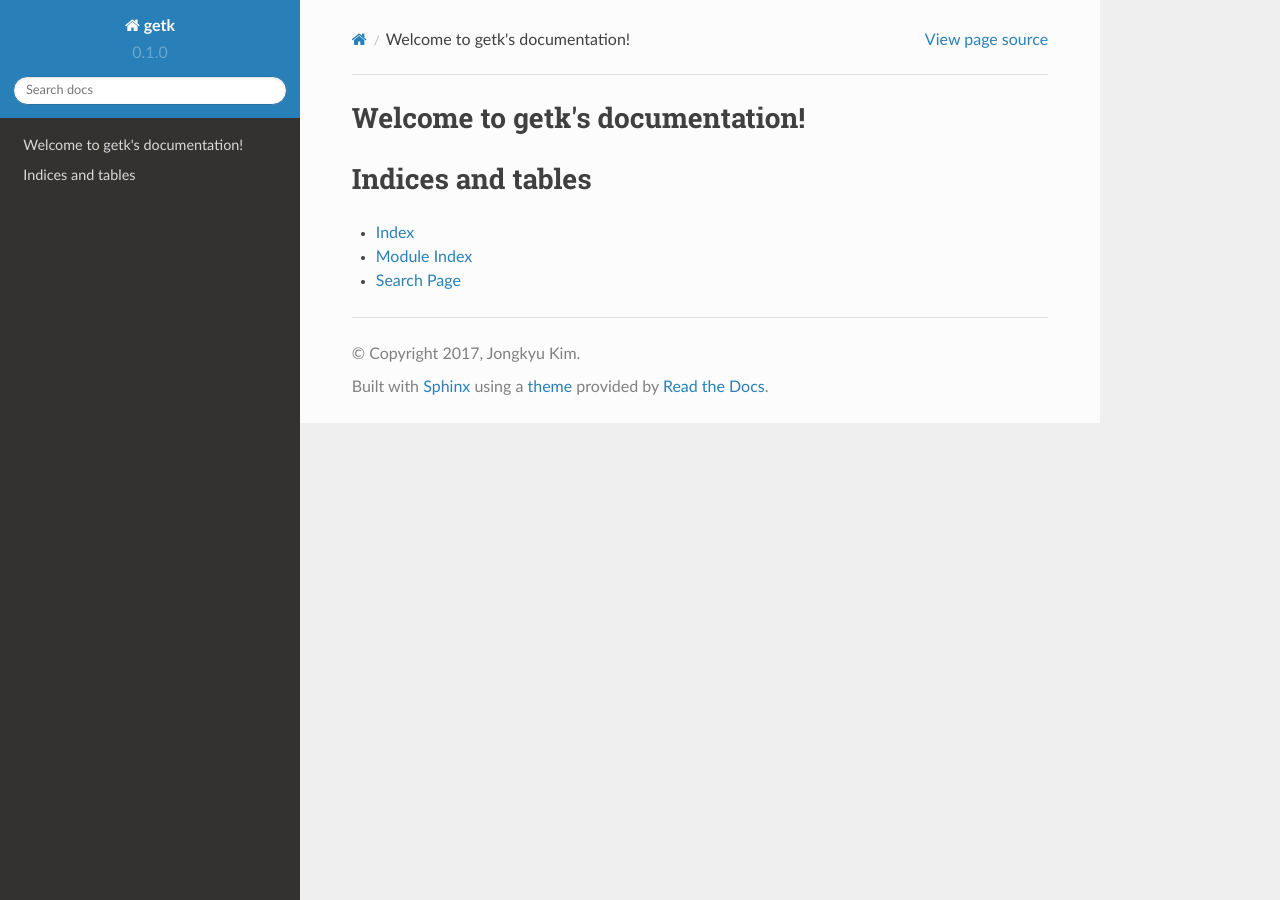
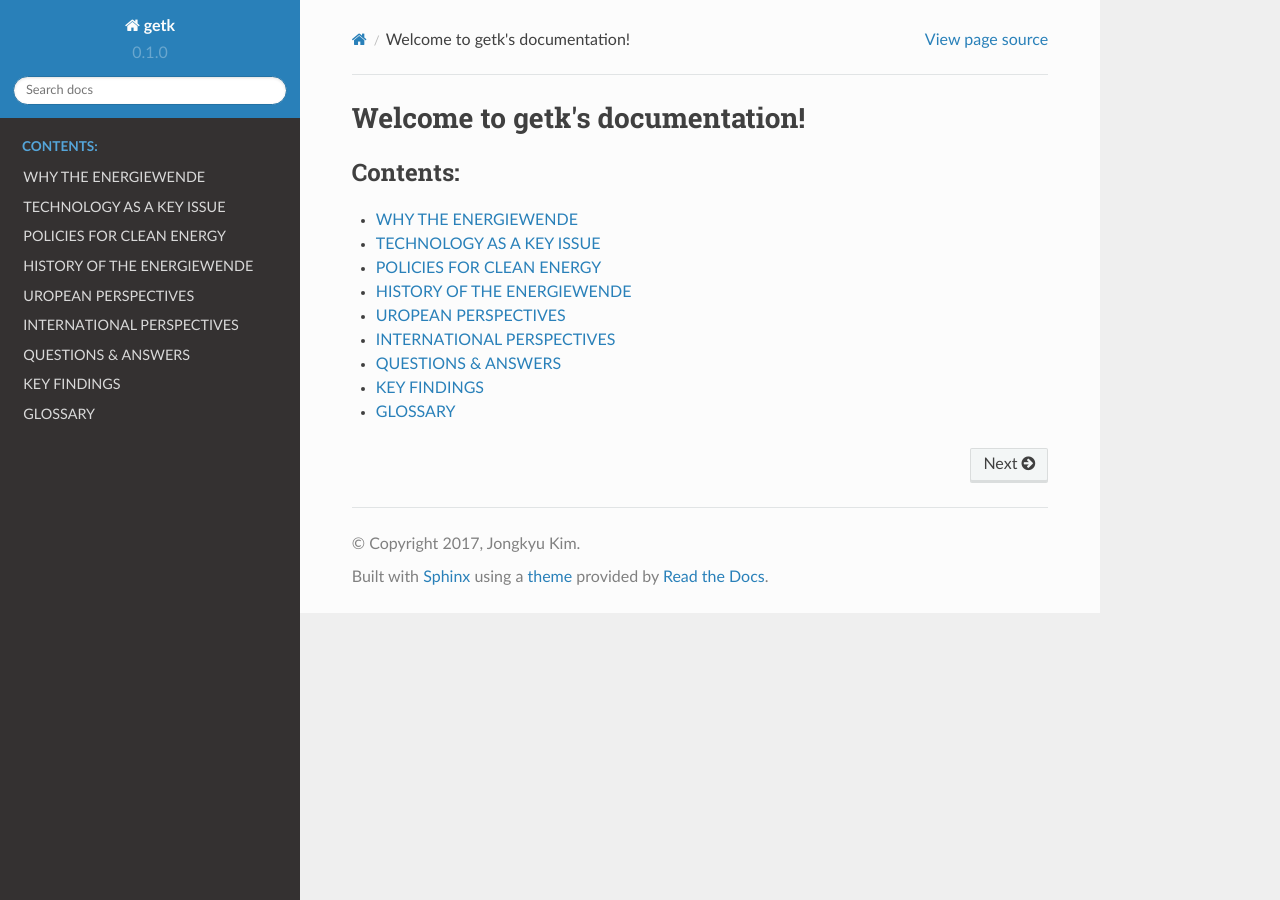
Before and after one commit to xenigmax/getk, a Sphinx documentation site: the page built from docs/source/index.rst, in a window 1280 px wide. Built offline with Sphinx 7.4.7 and the Read the Docs theme 2.0.0, drawn with Linux system fonts in a browser that asks for light colours.

Commit message:
initial structure

```diff
--- /dev/null
+++ b/docs/source/1_why.rst
@@ -0,0 +1,8 @@
+WHY THE ENERGIEWENDE
+====================
+
+A
+-----------------
+
+B
+-----------------
--- /dev/null
+++ b/docs/source/2_technology.rst
@@ -0,0 +1,8 @@
+TECHNOLOGY AS A KEY ISSUE
+=========================
+
+A
+-----------------
+
+B
+-----------------
--- /dev/null
+++ b/docs/source/3_policy.rst
@@ -0,0 +1,8 @@
+POLICIES FOR CLEAN ENERGY
+=========================
+
+A
+-----------------
+
+B
+-----------------
--- /dev/null
+++ b/docs/source/4_history.rst
@@ -0,0 +1,8 @@
+HISTORY OF THE ENERGIEWENDE
+===========================
+
+A
+-----------------
+
+B
+-----------------
--- /dev/null
+++ b/docs/source/5_european.rst
@@ -0,0 +1,8 @@
+UROPEAN PERSPECTIVES
+====================
+
+A
+-----------------
+
+B
+-----------------
--- /dev/null
+++ b/docs/source/6_international.rst
@@ -0,0 +1,8 @@
+INTERNATIONAL PERSPECTIVES
+==========================
+
+A
+-----------------
+
+B
+-----------------
--- /dev/null
+++ b/docs/source/7_question.rst
@@ -0,0 +1,8 @@
+QUESTIONS & ANSWERS
+====================
+
+A
+-----------------
+
+B
+-----------------
--- /dev/null
+++ b/docs/source/8_key.rst
@@ -0,0 +1,8 @@
+KEY FINDINGS
+====================
+
+A
+-----------------
+
+B
+-----------------
--- /dev/null
+++ b/docs/source/9_glossary.rst
@@ -0,0 +1,8 @@
+GLOSSARY
+====================
+
+A
+-----------------
+
+B
+-----------------
--- a/docs/source/index.rst
+++ b/docs/source/index.rst
@@ -9,12 +9,14 @@ Welcome to getk's documentation!
 .. toctree::
    :maxdepth: 2
    :caption: Contents:
+   :titlesonly:
 
-
-
-Indices and tables
-==================
-
-* :ref:`genindex`
-* :ref:`modindex`
-* :ref:`search`
+   1_why
+   2_technology
+   3_policy
+   4_history
+   5_european
+   6_international
+   7_question
+   8_key
+   9_glossary
```
